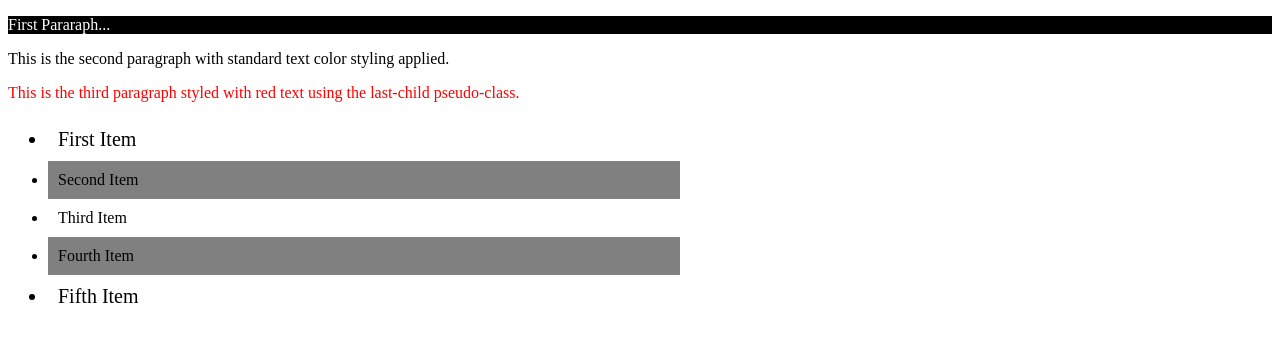
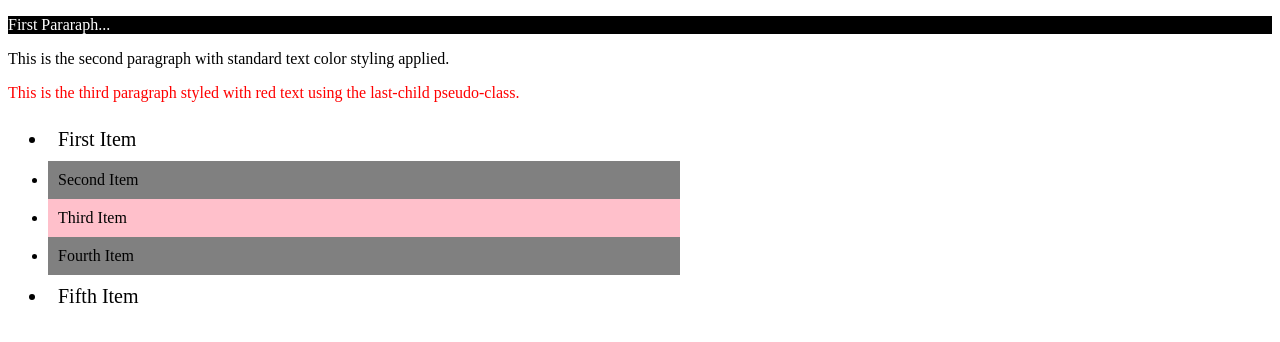
Before and after one commit to acciojob/pseudo-classes-Rahul-Bareth, a website: page main.html in a window 1280 px wide. Drawn offline with Linux system fonts and the light colour scheme.

Commit message:
created a submission

```diff
--- a/styles.css
+++ b/styles.css
@@ -31,6 +31,6 @@ ul li:last-child {
 	font-size: 20px;
 }
 
-ul li:nth-child(odd) {
-  background-color: white;
+ul li:nth-last-child(3) {
+  background-color: pink;
 }
```
